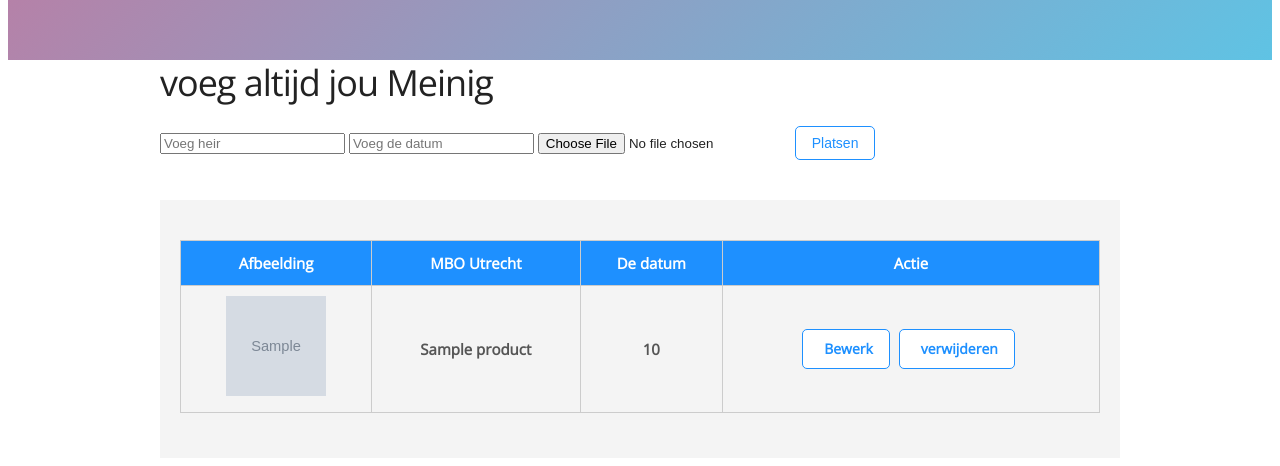
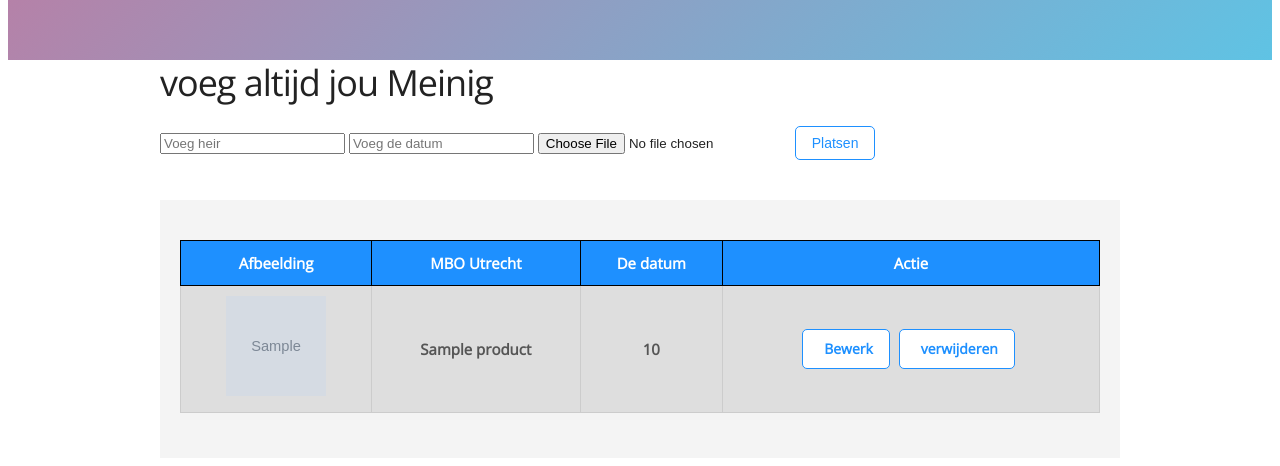
Before and after one commit to salmaazou/Project-3-p4, a PHP site: page /ad_config.php in a window 1280 px wide. Shown: the part 807-1273 px from the top of the page. Run offline with PHP 8.4, Linux system fonts and the light colour scheme; tables that the repository leaves empty or names only in its code hold one stand-in row (values such as "Sample post"); grey boxes marked "Sample" are stand-in pictures.

Commit message:
added some styling to the table element and the section element, added background styling to the table, border styling and padding to the table head and table data, also added blue color to the table head text and added a display flex and flex direction column to the section so the table is more spread out then only on the left side of the screen

```diff
--- a/css/about.css
+++ b/css/about.css
@@ -672,3 +672,25 @@ section.bruikbaar-box>div.info>div {
     display: flex;
     justify-content: center;
 }
+
+/** adds a light gray background to the table */
+table {
+	background-color: rgb(222, 222, 222);
+}
+
+/** adds border around the table heads and table data and adds some space in the table head and table data */
+table>thead>tr>th,td {
+	border: 1px solid black;
+	padding: 1rem;
+}
+
+/** changes the color text of the table head to a blue color */
+th {
+	color: rgb(0, 149, 255);
+}
+
+/** makes it so the h2 and the table are under each other and makes it so the table is more over the screen */
+section {
+	display: flex;
+	flex-direction: column;
+}
```
